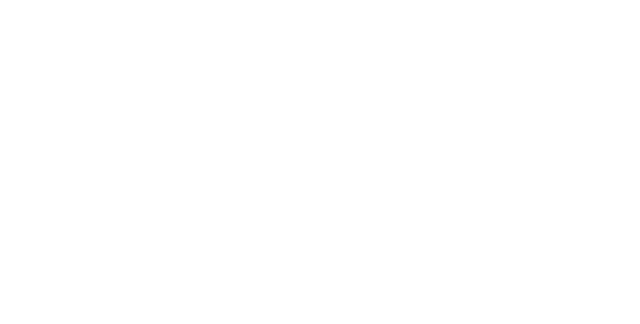
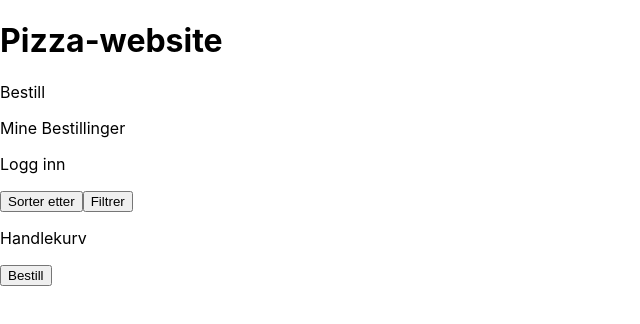
Before and after one commit to fortedigital/Developer-Academy-Frontend, a React (Create React App) app: page / in a window 1280 px wide. Shown: the top 324 px of the page, without its empty margins (0-640 px from the left). Built offline with nearby package versions, Linux system fonts and the light colour scheme; the HTML template or start-up script is replaced by a standard one.

Commit message:
Add context and interfaces

```diff
--- a/src/App.tsx
+++ b/src/App.tsx
@@ -1,14 +1,22 @@
-import React from 'react';
+import React, { useState } from 'react';
 import { Footer } from './components/Footer';
 import { Header } from './components/Header';
 import { Order } from './pages/Order';
+import { IShoppingCart } from './interfaces/shoppingCart';
+
+const ShoppingCartContext = React.createContext<IShoppingCart>([]);
+
 function App() {
+  const [cart, setCart] = useState<IShoppingCart[]>([]);
   return (
-    <div>
-      <Header />
-      <Order />
-      <Footer />
-    </div>
+    <>
+      {/*Add Router */}
+      <ShoppingCartContext.Provider value={[cart, setCart]}>
+        <Header />
+        <Order />
+        <Footer />
+      </ShoppingCartContext.Provider>
+    </>
   );
 }
 
--- a/src/components/Header.tsx
+++ b/src/components/Header.tsx
@@ -1,5 +1,14 @@
 import React from 'react';
 
 export const Header = () => {
-  return <div id="header"></div>;
+  return (
+    <div id="header">
+      <h1>Pizza-website</h1>
+      {/*TODO: Add Routing */}
+      <p>Bestill</p>
+      <p>Mine Bestillinger</p>
+      {/*TODO: Auth */}
+      <p>Logg inn</p>
+    </div>
+  );
 };
--- /dev/null
+++ b/src/interfaces/pizza.ts
@@ -0,0 +1 @@
+export interface IPizza {}
--- /dev/null
+++ b/src/interfaces/shoppingCart.ts
@@ -0,0 +1 @@
+export interface IShoppingCart {}
--- a/src/pages/Order.tsx
+++ b/src/pages/Order.tsx
@@ -1,5 +1,17 @@
 import React from 'react';
 
 export const Order = () => {
-  return <div id="order"></div>;
+  return (
+    <div id="order">
+      <button>Sorter etter</button>
+      <button>Filtrer</button>
+      {/*TODO: List all pizzas */}
+
+      <div id="sidemenu">
+        <p>Handlekurv</p>
+        {/*TODO: Display pizzas in shopping cart context*/}
+        <button>Bestill</button>
+      </div>
+    </div>
+  );
 };
```
